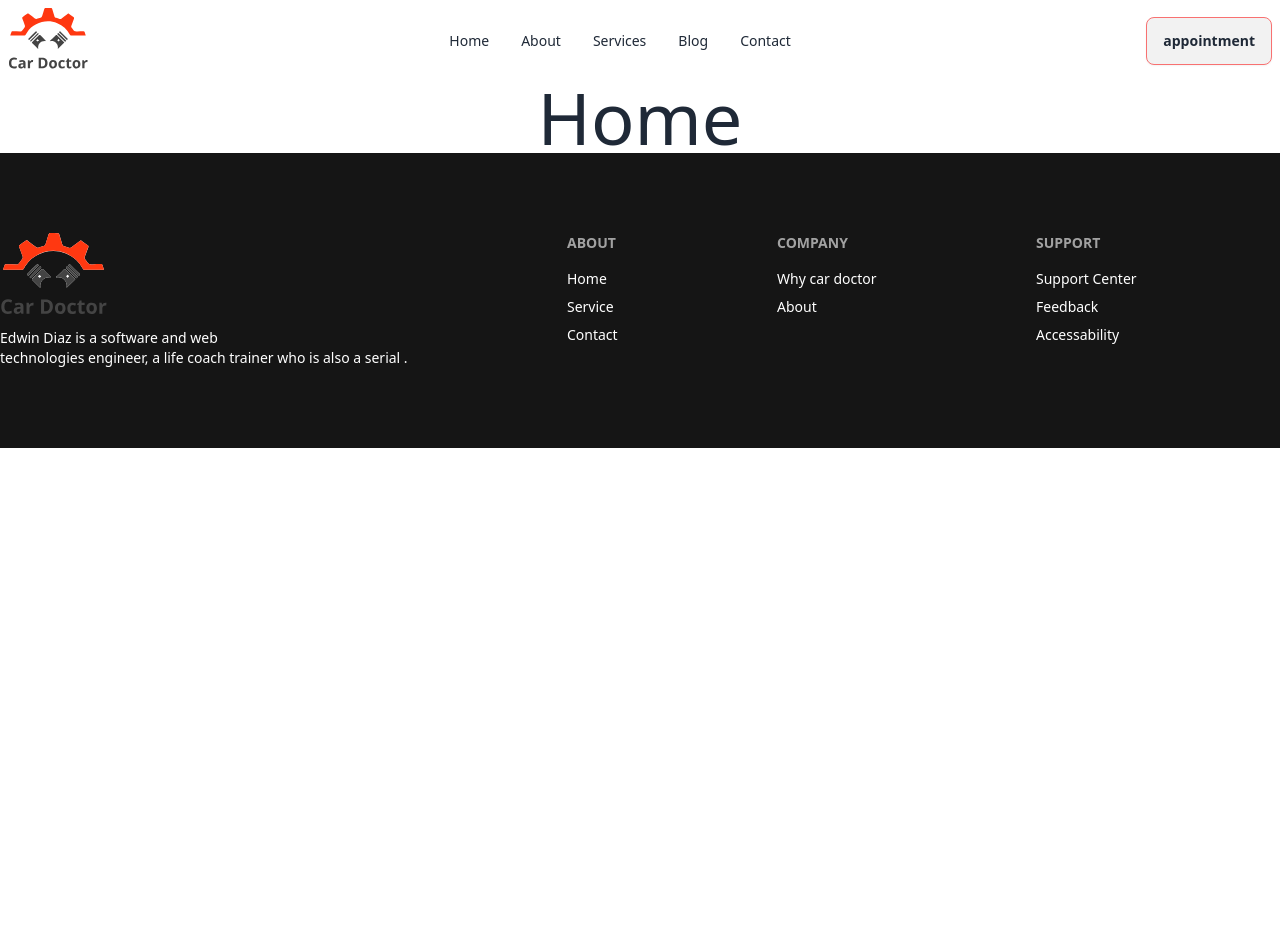
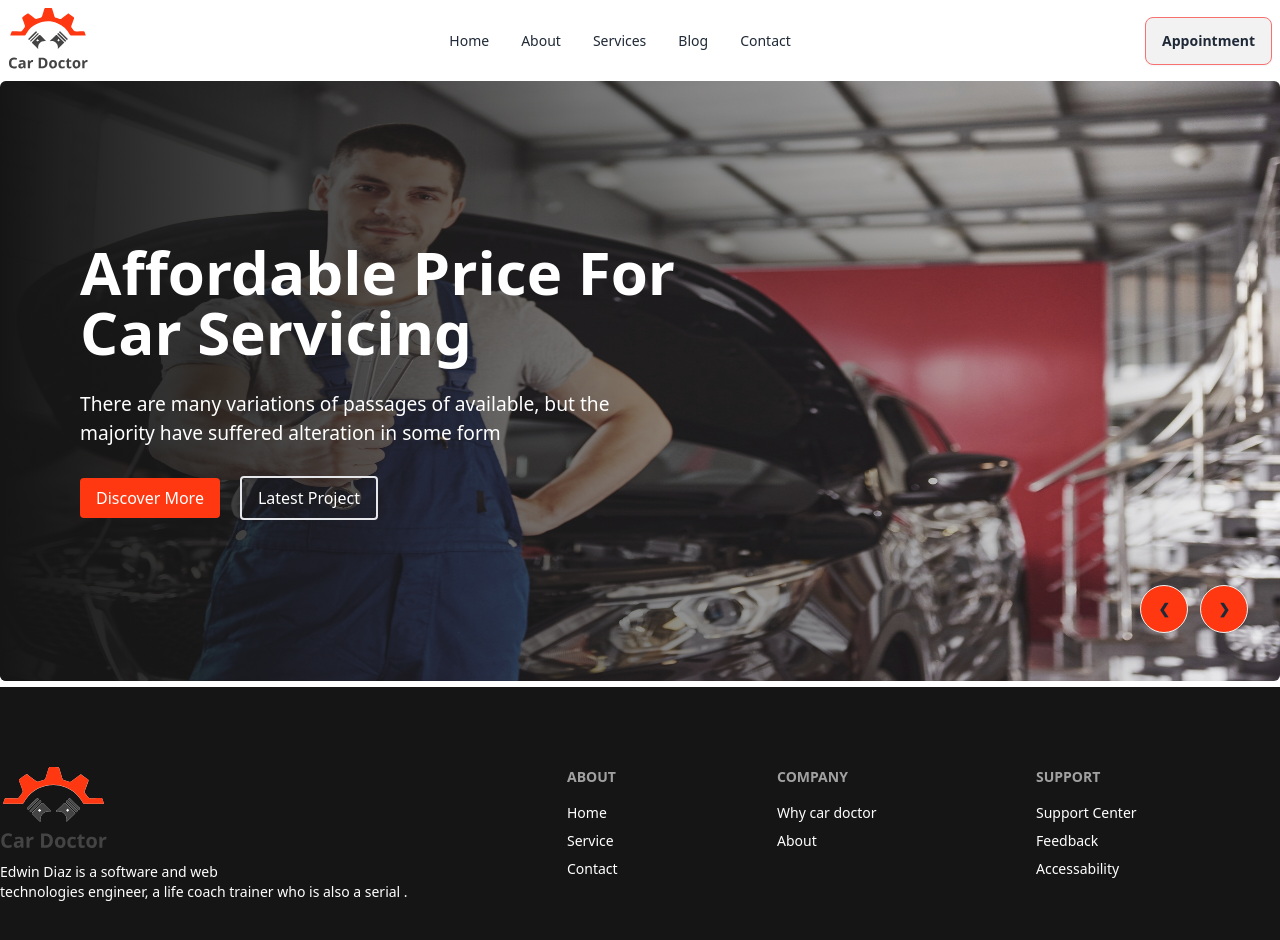
Before and after one commit to htmlcssjs2023/mongodb-card-doctor-client, a React (Vite) app: page / in a window 1280 px wide. Shown: the top 940 px of the page. Before the commit the page ends 800 px from the top, so only its background shows below. Built offline with nearby package versions, Linux system fonts and the light colour scheme.

Commit message:
banner style and gradient overlay

```diff
--- /dev/null
+++ b/src/pages/Home/Banner/Banner.jsx
@@ -0,0 +1,111 @@
+import Img1 from "../../../assets/images/banner/1.jpg";
+import Img2 from "../../../assets/images/banner/2.jpg";
+import Img3 from "../../../assets/images/banner/3.jpg";
+import Img4 from "../../../assets/images/banner/4.jpg";
+import Img5 from "../../../assets/images/banner/5.jpg";
+import Img6 from "../../../assets/images/banner/6.jpg";
+
+const Banner = () => {
+  return (
+    <div className="carousel w-full">
+      <div id="slide1" className="carousel-item relative w-full h-[600px]">
+        <img src={Img1} className="w-full  rounded-md lg:rounded-md" />
+
+        {/* SLIDER TEXT AND BUTTON  START */}
+        <div className="flex items-center pl-20 absolute w-full h-full bg-gradient-to-r from-[#151515] to-[rgba(21, 21, 21, 0.00)] rounded-md lg:rounded-md ">
+          <div className=" w-2/4 space-y-7 text-white">
+            <h2 className="text-6xl font-bold">
+              Affordable Price For Car Servicing
+            </h2>
+            <p className="text-[1.2rem]">
+              There are many variations of passages of available, but the
+              majority have suffered alteration in some form
+            </p>
+            <div>
+              <button className="bg-[#FF3811]   mr-5 text-white py-2 px-4 rounded hover:border hover:bg-[#ccc] hover:text-black">
+                Discover More
+              </button>
+              <button className="border-2 mr-5 text-white py-2 px-4 rounded hover:border hover:bg-[#ccc] hover:text-black">
+                Latest Project
+              </button>
+            </div>
+          </div>
+        </div>
+    {/*  SLIDER TEXT AND BUTTON END */}
+
+        <div className="absolute flex justify-end  transform -translate-y-1/2 bottom-0 right-8">
+          <a href="#slide6" className="btn btn-circle mr-3 mb-4 bg-[#FF3811]">
+            ❮
+          </a>
+          <a href="#slide2" className="btn btn-circle bg-[#FF3811]">
+            ❯
+          </a>
+        </div>
+      </div>
+{/* ======================= SLIDER 01 END ==============  */}
+
+      <div id="slide2" className="carousel-item relative w-full h-[600px]">
+        <img src={Img2} className="w-full  rounded-md lg:rounded-md" />
+        <div className="absolute flex justify-end  transform -translate-y-1/2 bottom-0 right-8">
+          <a href="#slide1" className="btn btn-circle mr-3 mb-4 bg-[#FF3811]">
+            ❮
+          </a>
+          <a href="#slide3" className="btn btn-circle bg-[#FF3811]">
+            ❯
+          </a>
+        </div>
+      </div>
+{/* ============================ SLIDER 02 END ===========  */}
+
+      <div id="slide3" className="carousel-item relative w-full h-[600px]">
+        <img src={Img3} className="w-full  rounded-md lg:rounded-md" />
+        <div className="absolute flex justify-end  transform -translate-y-1/2 bottom-0 right-8">
+          <a href="#slide2" className="btn btn-circle mr-3 bg-[#FF3811]">
+            ❮
+          </a>
+          <a href="#slide4" className="btn btn-circle bg-[#FF3811]">
+            ❯
+          </a>
+        </div>
+      </div>
+
+      <div id="slide4" className="carousel-item relative w-full h-[600px]">
+        <img src={Img4} className="w-full  rounded-md lg:rounded-md" />
+        <div className="absolute flex justify-end  transform -translate-y-1/2 bottom-0 right-8">
+          <a href="#slide3" className="btn btn-circle mr-3 bg-[#FF3811]">
+            ❮
+          </a>
+          <a href="#slide5" className="btn btn-circle bg-[#FF3811]">
+            ❯
+          </a>
+        </div>
+      </div>
+
+      <div id="slide5" className="carousel-item relative w-full h-[600px]">
+        <img src={Img5} className="w-full  rounded-md lg:rounded-md" />
+        <div className="absolute flex justify-end  transform -translate-y-1/2 bottom-0 right-8">
+          <a href="#slide4" className="btn btn-circle mr-3 bg-[#FF3811]">
+            ❮
+          </a>
+          <a href="#slide6" className="btn btn-circle bg-[#FF3811]">
+            ❯
+          </a>
+        </div>
+      </div>
+
+      <div id="slide6" className="carousel-item relative w-full h-[600px]">
+        <img src={Img6} className="w-full  rounded-md lg:rounded-md" />
+        <div className="absolute flex justify-end  transform -translate-y-1/2 bottom-0 right-8">
+          <a href="#slide3" className="btn btn-circle mr-3 bg-[#FF3811]">
+            ❮
+          </a>
+          <a href="#slide1" className="btn btn-circle bg-[#FF3811]">
+            ❯
+          </a>
+        </div>
+      </div>
+    </div>
+  );
+};
+
+export default Banner;
--- a/src/pages/Home/Home/Home.jsx
+++ b/src/pages/Home/Home/Home.jsx
@@ -1,9 +1,10 @@
 import React from 'react';
+import Banner from '../Banner/Banner';
 
 const Home = () => {
     return (
         <div>
-            <h1 className='text-7xl text-center'>Home</h1>
+            <Banner></Banner>
         </div>
     );
 };
--- a/src/pages/Shared/NavBar/NavBar.jsx
+++ b/src/pages/Shared/NavBar/NavBar.jsx
@@ -72,7 +72,7 @@ const NavBar = () => {
         {/* Larg Devices NavBar Menu End ===============  */}
 
         <div className="navbar-end">
-          <a className="btn border-red-400">appointment</a>
+          <a className="btn border-red-400 capitalize">appointment</a>
         </div>
       </div>
     );
```
